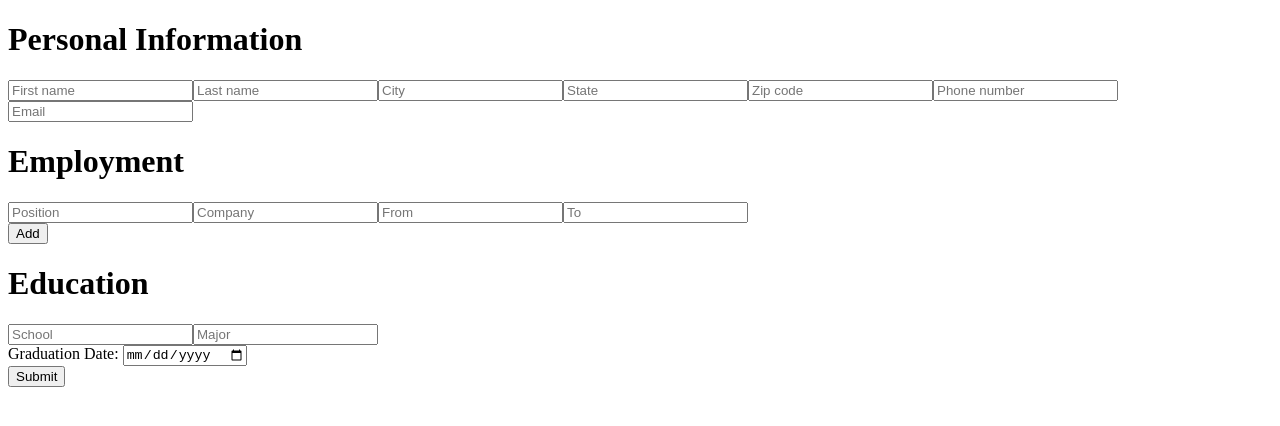
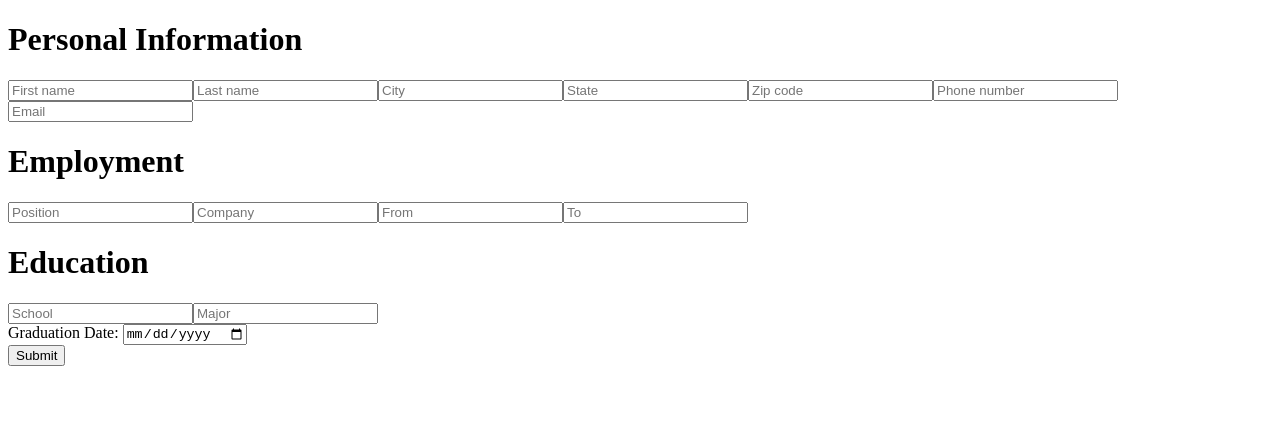
Before and after one commit to robisonwebdev/CV-Application, a React (Create React App) app: page / in a window 1280 px wide. Shown: the top 426 px of the page. Built offline with nearby package versions, Linux system fonts and the light colour scheme.

Commit message:
Commented out button

```diff
--- a/src/components/Employment.js
+++ b/src/components/Employment.js
@@ -27,7 +27,7 @@ class Employment extends Component {
                 <h1>Employment</h1>
                 <EmploymentInformation handleChange={this.props.handleChange} />
                 {this.state.children.map(child => child)}
-                <button type='button' onClick={() => this.handleButton()}>Add</button>
+                {/* <button type='button' onClick={() => this.handleButton()}>Add</button> */}
             </div>
         );
     }
```
